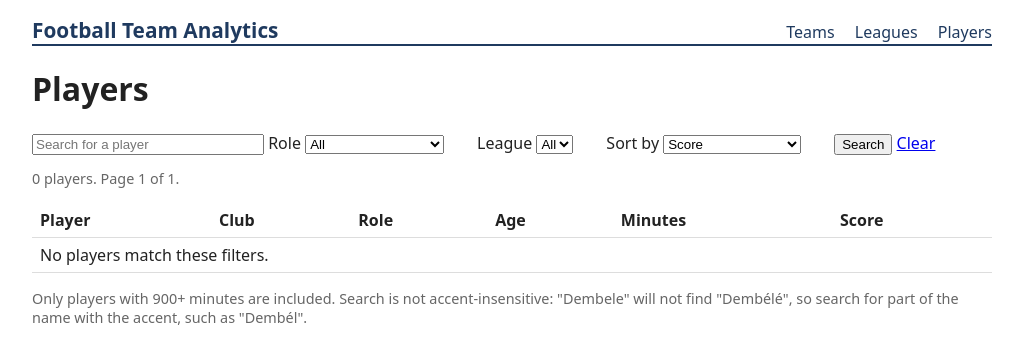
After one commit to TamukaTom/We-need-players, a Django app: page /players/ in a window 1280 px wide. The commit adds this page. Shown: the top 364 px of the page, without its empty margins (128-1151 px from the left). Run offline with Django 5.2, Linux system fonts and the light colour scheme; data that the repository does not hold is empty.

Commit message:
Add player search and player pages

```diff
--- a/webapp/analytics/config.py
+++ b/webapp/analytics/config.py
@@ -60,3 +60,5 @@ MIDFIELD_LABEL_TO_ROLES = {
     "creation": ["Attacking Midfielder"],
     "both": ["Midfielder", "Attacking Midfielder"],
 }
+
+STAT_LABELS["FoulsDrawn"] = "Fouls drawn"
--- a/webapp/analytics/templates/analytics/base.html
+++ b/webapp/analytics/templates/analytics/base.html
@@ -29,12 +29,13 @@
     .grid, .summary { display: grid; grid-template-columns: repeat(auto-fit, minmax(210px, 1fr)); gap: 12px; }
     .league-card { display: block; padding: 1rem; border: 1px solid #ddd; border-radius: 6px; text-decoration: none; color: #1f3a5f; }
     .league-card:hover { background: #f5f7fa; }
+    .filters input[type="text"] { width: 14rem; }
   </style>
 </head>
 <body>
   <header>
     <a href="{% url 'team_list' %}">Football Team Analytics</a>
-    <nav><a href="{% url 'team_list' %}">Teams</a> <a href="{% url 'league_list' %}">Leagues</a></nav>
+    <nav><a href="{% url 'team_list' %}">Teams</a> <a href="{% url 'league_list' %}">Leagues</a> <a href="{% url 'player_list' %}">Players</a></nav>
   </header>
   {% block content %}{% endblock %}
 </body>
--- /dev/null
+++ b/webapp/analytics/templates/analytics/player_list.html
@@ -0,0 +1,60 @@
+{% extends "analytics/base.html" %}
+
+{% block title %}Players - Football Team Analytics{% endblock %}
+
+{% block content %}
+<h1>Players</h1>
+<form method="get" class="filters">
+  <input type="text" name="q" value="{{ query }}" placeholder="Search for a player">
+  <label>Role
+    <select name="role">
+      <option value="">All</option>
+      {% for r in roles %}<option value="{{ r }}" {% if r == role %}selected{% endif %}>{{ r }}</option>{% endfor %}
+    </select>
+  </label>
+  <label>League
+    <select name="league">
+      <option value="">All</option>
+      {% for lg in leagues %}<option value="{{ lg.league }}" {% if lg.league == league %}selected{% endif %}>{{ lg.display }}</option>{% endfor %}
+    </select>
+  </label>
+  <label>Sort by
+    <select name="sort">
+      <option value="score" {% if sort == "score" %}selected{% endif %}>Score</option>
+      <option value="minutes" {% if sort == "minutes" %}selected{% endif %}>Minutes</option>
+      <option value="age" {% if sort == "age" %}selected{% endif %}>Age (youngest first)</option>
+      <option value="name" {% if sort == "name" %}selected{% endif %}>Name</option>
+    </select>
+  </label>
+  <button type="submit">Search</button>
+  <a href="{% url 'player_list' %}">Clear</a>
+</form>
+
+<p class="muted">{{ total }} players. Page {{ page.number }} of {{ page.paginator.num_pages }}.</p>
+
+<table>
+  <thead>
+    <tr><th>Player</th><th>Club</th><th>Role</th><th>Age</th><th>Minutes</th><th>Score</th></tr>
+  </thead>
+  <tbody>
+    {% for p in page %}
+    <tr>
+      <td><a href="{% url 'player_detail' p.pk %}">{{ p.name }}</a></td>
+      <td><a href="{% url 'team_report' p.team.pk %}">{{ p.team.name }}</a></td>
+      <td>{{ p.role }}</td>
+      <td>{{ p.age|default:"-" }}</td>
+      <td>{{ p.minutes }}</td>
+      <td>{{ p.score|floatformat:1 }}</td>
+    </tr>
+    {% empty %}
+    <tr><td colspan="6">No players match these filters.</td></tr>
+    {% endfor %}
+  </tbody>
+</table>
+
+<p>
+  {% if page.has_previous %}<a href="?{{ base_qs }}&page={{ page.previous_page_number }}">&larr; Previous</a>{% endif %}
+  {% if page.has_next %}<a href="?{{ base_qs }}&page={{ page.next_page_number }}">Next &rarr;</a>{% endif %}
+</p>
+<p class="muted">Only players with 900+ minutes are included. Search is not accent-insensitive: "Dembele" will not find "Dembélé", so search for part of the name with the accent, such as "Dembél".</p>
+{% endblock %}
--- a/webapp/analytics/urls.py
+++ b/webapp/analytics/urls.py
@@ -7,4 +7,6 @@ urlpatterns = [
     path("team/<int:pk>/", views.team_report, name="team_report"),
     path("leagues/", views.league_list, name="league_list"),
     path("league/<slug:slug>/", views.league_detail, name="league_detail"),
+    path("players/", views.player_list, name="player_list"),
+    path("player/<int:pk>/", views.player_detail, name="player_detail"),
 ]
--- a/webapp/analytics/views.py
+++ b/webapp/analytics/views.py
@@ -1,10 +1,12 @@
-from django.shortcuts import get_object_or_404, render
 from collections import Counter
 
+from django.core.paginator import Paginator
 from django.http import Http404
+from django.shortcuts import get_object_or_404, render
 from django.utils.text import slugify
+
 from . import config, recommend, rules
-from .models import Team
+from .models import Player, Team
 
 
 def _int_param(request, name, default):
@@ -146,3 +148,95 @@ def league_detail(request, slug):
         "base_qs": keep.urlencode(),
     }
     return render(request, "analytics/league_detail.html", context)
+
+ROLE_ORDER = ["Goalkeeper", "Defender", "Midfielder", "Attacking Midfielder", "Forward"]
+
+PLAYER_SORTS = {
+    "score": "-score",
+    "minutes": "-minutes",
+    "age": "age",
+    "name": "name",
+}
+
+
+def player_list(request):
+    query = request.GET.get("q", "").strip()
+    role = request.GET.get("role", "")
+    league = request.GET.get("league", "")
+    sort = request.GET.get("sort", "score")
+    if sort not in PLAYER_SORTS:
+        sort = "score"
+
+    players = Player.objects.select_related("team")
+    if query:
+        players = players.filter(name__icontains=query)
+    if role in ROLE_ORDER:
+        players = players.filter(role=role)
+    else:
+        role = ""
+    if league:
+        players = players.filter(team__league=league)
+    players = players.order_by(PLAYER_SORTS[sort], "name")
+
+    page = Paginator(players, 25).get_page(request.GET.get("page"))
+
+    keep = request.GET.copy()
+    keep.pop("page", None)
+
+    context = {
+        "page": page,
+        "query": query,
+        "role": role,
+        "league": league,
+        "sort": sort,
+        "roles": ROLE_ORDER,
+        "leagues": _leagues(),
+        "total": page.paginator.count,
+        "base_qs": keep.urlencode(),
+    }
+    return render(request, "analytics/player_list.html", context)
+
+
+def player_detail(request, pk):
+    player = get_object_or_404(Player.objects.select_related("team"), pk=pk)
+    stats = player.stats
+    counted = config.SCORE_STATS.get(player.role, [])
+
+    rows = []
+    if player.role != "Goalkeeper":
+        for name in config.PLAYER_STATS.values():
+            value = stats.get(name + "_per90")
+            pct = stats.get(name + "_per90_percentile")
+            if value is None or pct is None:
+                continue
+            if pct >= config.STRONG:
+                tag = "strength"
+            elif pct <= config.WEAK:
+                tag = "weakness"
+            else:
+                tag = "average"
+            rows.append({
+                "name": config.STAT_LABELS.get(name, name),
+                "value": value,
+                "percentile": pct,
+                "width": round(pct),
+                "tag": tag,
+                "counted": name in counted,
+            })
+        rows.sort(key=lambda r: r["percentile"], reverse=True)
+
+    keeper_rows = []
+    if player.role == "Goalkeeper":
+        keeper_rows = [
+            ("Save percentage", stats.get("Save%"), "%"),
+            ("Goals against per 90", stats.get("GA90"), ""),
+            ("Clean sheets", stats.get("CS%"), "%"),
+        ]
+
+    context = {
+        "player": player,
+        "rows": rows,
+        "keeper_rows": keeper_rows,
+        "counted_labels": [config.STAT_LABELS.get(n, n) for n in counted],
+    }
+    return render(request, "analytics/player_detail.html", context)
```
Also changed, not shown: webapp/analytics/templates/analytics/player_detail.html (added, +53 -0 lines), webapp/analytics/templates/analytics/team_report.html (+35 -1 lines).
